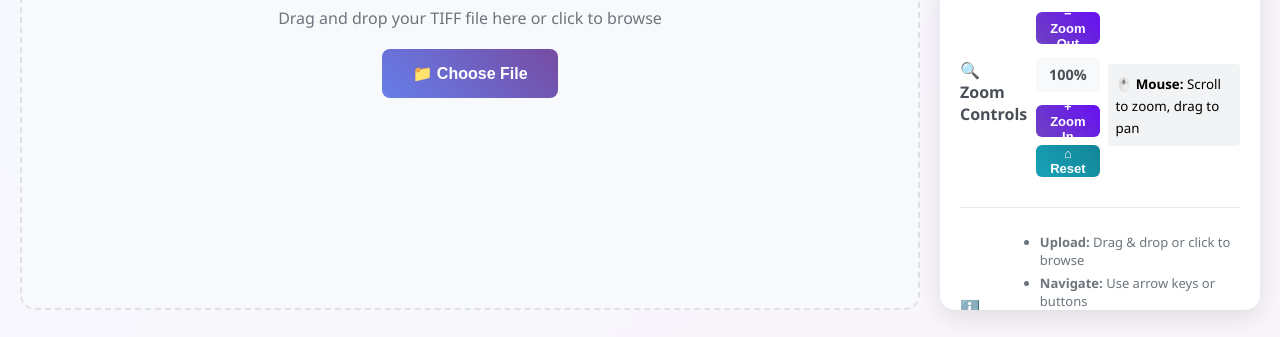
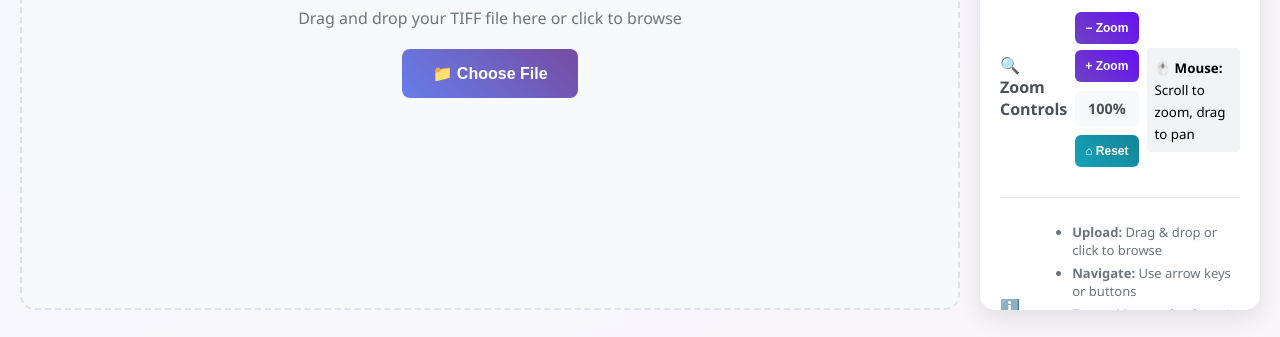
Before and after one commit to GeomageLtd/image2csv, a website: page public/tiff-viewer.html in a window 1280 px wide. Shown: the part 463-800 px from the top of the page. Drawn offline with Linux system fonts and the light colour scheme.

Commit message:
've changed the control panel orientation to be vertical

```diff
--- a/public/css/tiff-viewer.css
+++ b/public/css/tiff-viewer.css
@@ -75,7 +75,7 @@ body {
 }
 
 .control-panel {
-    width: 320px;
+    width: 280px;
     background: white;
     border-radius: 15px;
     padding: 20px;
@@ -174,7 +174,7 @@ body {
 .page-controls {
     display: flex;
     flex-direction: column;
-    gap: 10px;
+    gap: 8px;
     margin-bottom: 10px;
 }
 
@@ -182,13 +182,16 @@ body {
     background: linear-gradient(45deg, #28a745, #20c997);
     color: white;
     border: none;
-    padding: 12px 16px;
+    padding: 10px 12px;
     border-radius: 6px;
-    font-size: 14px;
+    font-size: 13px;
     font-weight: 600;
     cursor: pointer;
     transition: all 0.3s ease;
     width: 100%;
+    white-space: nowrap;
+    overflow: hidden;
+    text-overflow: ellipsis;
 }
 
 .page-nav-btn:hover:not(:disabled) {
@@ -222,21 +225,34 @@ body {
 .zoom-controls {
     display: flex;
     flex-direction: column;
-    gap: 8px;
+    gap: 6px;
     margin-bottom: 10px;
+}
+
+.zoom-level {
+    font-weight: 600;
+    color: #495057;
+    text-align: center;
+    padding: 8px;
+    background: #f8f9fa;
+    border-radius: 6px;
+    margin: 3px 0;
 }
 
 .zoom-btn {
     background: linear-gradient(45deg, #6f42c1, #6610f2);
     color: white;
     border: none;
-    padding: 10px 14px;
+    padding: 8px 10px;
     border-radius: 6px;
-    font-size: 13px;
+    font-size: 12px;
     font-weight: 600;
     cursor: pointer;
     transition: all 0.3s ease;
     width: 100%;
+    white-space: nowrap;
+    overflow: hidden;
+    text-overflow: ellipsis;
 }
 
 .zoom-btn:hover {
@@ -246,16 +262,6 @@ body {
 
 .zoom-btn.reset {
     background: linear-gradient(45deg, #17a2b8, #138496);
-}
-
-.zoom-level {
-    font-weight: 600;
-    color: #495057;
-    text-align: center;
-    padding: 8px;
-    background: #f8f9fa;
-    border-radius: 6px;
-    margin: 5px 0;
 }
 
 .zoom-info {
@@ -408,7 +414,7 @@ body {
 /* Responsive Design */
 @media (max-width: 1200px) {
     .control-panel {
-        width: 280px;
+        width: 260px;
     }
 }
 
--- a/public/tiff-viewer.html
+++ b/public/tiff-viewer.html
@@ -73,7 +73,7 @@
                     <h3 class="control-title">📄 Page Navigation</h3>
                     <div class="page-controls">
                         <button class="page-nav-btn" id="prevBtn" onclick="previousPage()">
-                            ‹ Previous
+                            ‹ Prev
                         </button>
                         <div class="page-info" id="pageInfo">Page 1 / 1</div>
                         <button class="page-nav-btn" id="nextBtn" onclick="nextPage()">
@@ -92,9 +92,9 @@
                 <div class="control-section">
                     <h3 class="control-title">🔍 Zoom Controls</h3>
                     <div class="zoom-controls">
-                        <button class="zoom-btn" onclick="zoomOut()">− Zoom Out</button>
+                        <button class="zoom-btn" onclick="zoomOut()">− Zoom</button>
+                        <button class="zoom-btn" onclick="zoomIn()">+ Zoom</button>
                         <div class="zoom-level" id="zoomLevel">100%</div>
-                        <button class="zoom-btn" onclick="zoomIn()">+ Zoom In</button>
                         <button class="zoom-btn reset" onclick="resetZoom()">⌂ Reset</button>
                     </div>
                     <div class="zoom-info">
```
